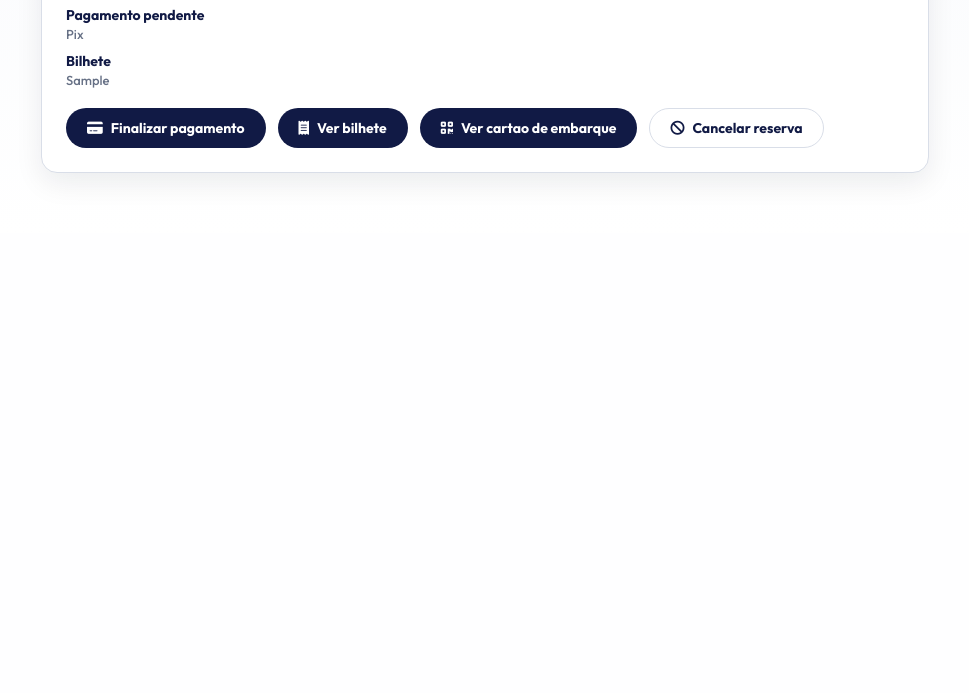
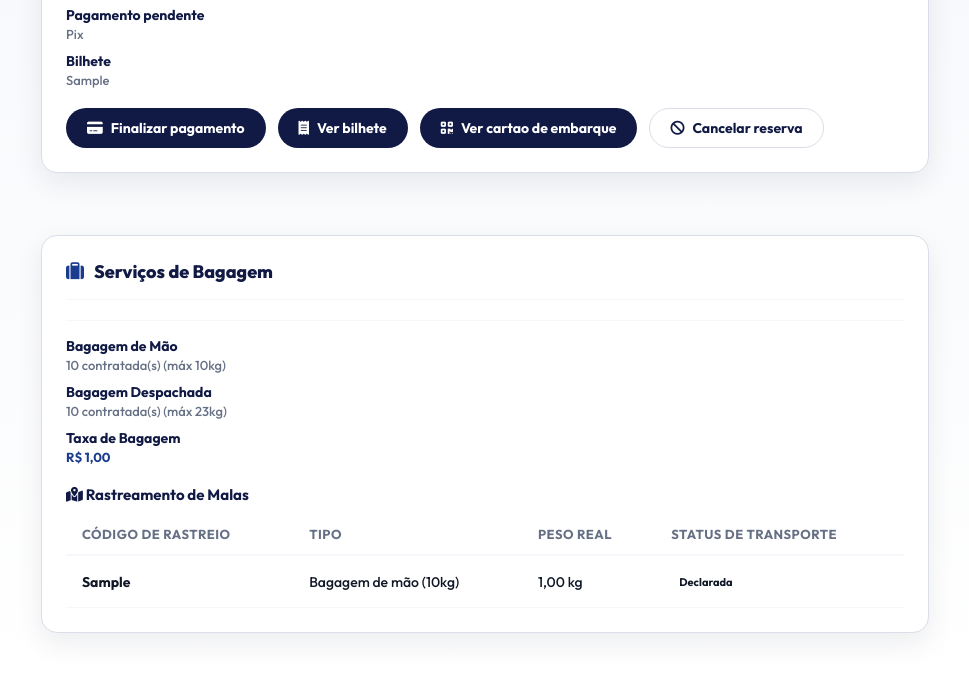
Before and after one commit to Guilhermefrv/projeto_aeroporto, a Django app: page /reservas/1/ in a window 1280 px wide. Shown: the part 809-1502 px from the top of the page, without its empty margins (311-1280 px from the left). Before the commit the page ends 987 px from the top, so only its background shows below. Run offline with Django 5.2, Linux system fonts and the light colour scheme; a user stored in the database is signed in; tables that the repository leaves empty hold one stand-in row (values such as "Sample post").

Commit message:
feat: adiciona fluxo para bagagem

```diff
--- a/skybridgeapp/models.py
+++ b/skybridgeapp/models.py
@@ -1,5 +1,7 @@
+from decimal import Decimal
 from django.db import models
 from django.contrib.auth.models import AbstractUser
+
 
 
 class UsuarioCustomizado(AbstractUser):
@@ -402,6 +404,21 @@ class Reserva(models.Model):
     )
     assento = models.CharField(max_length=10, verbose_name='Assento')
     status = models.CharField(max_length=20, choices=STATUS, verbose_name='Status')
+    quantidade_bagagem_mao = models.PositiveIntegerField(
+        default=1,
+        verbose_name='Quantidade de bagagem de mão',
+    )
+    quantidade_bagagem_despachada = models.PositiveIntegerField(
+        default=0,
+        verbose_name='Quantidade de bagagem despachada',
+    )
+    taxa_bagagem = models.DecimalField(
+        max_digits=8,
+        decimal_places=2,
+        default=Decimal('0.00'),
+        verbose_name='Taxa de bagagem',
+    )
+
 
     def __str__(self):
         return f"Reserva #{self.id} — {self.passageiro.nome} / Voo {self.voo.numero_voo}"
@@ -471,8 +488,13 @@ class Bagagem(models.Model):
     Bagagem agora vinculada a uma Reserva (e portanto a um Voo específico).
     Possui número de rastreio único gerado automaticamente.
     """
+    TIPOS = [
+        ('mao', 'Bagagem de mão (10kg)'),
+        ('despachada', 'Bagagem despachada (23kg)'),
+    ]
     STATUS = [
-        ('despachada', 'Despachada'),
+        ('declarada', 'Declarada'),
+        ('recebida', 'Recebida no balcão'),
         ('em_transito', 'Em trânsito'),
         ('entregue', 'Entregue'),
     ]
@@ -482,13 +504,31 @@ class Bagagem(models.Model):
         related_name='bagagens',
         verbose_name='Reserva',
     )
-    peso = models.DecimalField(max_digits=5, decimal_places=2, verbose_name='Peso (kg)')
-    status = models.CharField(max_length=20, choices=STATUS, verbose_name='Status')
+    tipo = models.CharField(
+        max_length=20,
+        choices=TIPOS,
+        default='despachada',
+        verbose_name='Tipo',
+    )
+    peso = models.DecimalField(
+        max_digits=5,
+        decimal_places=2,
+        null=True,
+        blank=True,
+        verbose_name='Peso (kg)',
+    )
+    status = models.CharField(
+        max_length=20,
+        choices=STATUS,
+        default='declarada',
+        verbose_name='Status',
+    )
     numero_rastreio = models.CharField(
         max_length=20,
         unique=True,
         verbose_name='Número de rastreio',
     )
+
 
     def __str__(self):
         return f"Bagagem {self.numero_rastreio} — {self.reserva.passageiro.nome}"
--- a/skybridgeapp/templates/detalhe_reserva.html
+++ b/skybridgeapp/templates/detalhe_reserva.html
@@ -183,7 +183,74 @@
                     {% endif %}
                 </div>
             </section>
+
+            <section class="section-card" style="margin-top: 30px;">
+                <div class="section-header">
+                    <h3><i class="fa-solid fa-suitcase"></i> Serviços de Bagagem</h3>
+                </div>
+                <div class="profile-details">
+                    <div class="profile-item">
+                        <strong>Bagagem de Mão</strong>
+                        <span>{{ reserva.quantidade_bagagem_mao }} contratada(s) (máx 10kg)</span>
+                    </div>
+                    <div class="profile-item">
+                        <strong>Bagagem Despachada</strong>
+                        <span>{{ reserva.quantidade_bagagem_despachada }} contratada(s) (máx 23kg)</span>
+                    </div>
+                    {% if reserva.taxa_bagagem > 0 %}
+                        <div class="profile-item">
+                            <strong>Taxa de Bagagem</strong>
+                            <span style="font-weight: 700; color: var(--blue);">R$ {{ reserva.taxa_bagagem }}</span>
+                        </div>
+                    {% endif %}
+                </div>
+
+                {% if reserva.bagagens.all %}
+                    <h4 style="margin: 20px 0 10px 0; color: var(--navy); font-size: 15px;"><i class="fa-solid fa-map-location-dot"></i> Rastreamento de Malas</h4>
+                    <div class="table-responsive">
+                        <table class="custom-table" style="font-size: 13px;">
+                            <thead>
+                                <tr>
+                                    <th>Código de Rastreio</th>
+                                    <th>Tipo</th>
+                                    <th>Peso Real</th>
+                                    <th>Status de Transporte</th>
+                                </tr>
+                            </thead>
+                            <tbody>
+                                {% for b in reserva.bagagens.all %}
+                                    <tr>
+                                        <td><strong>{{ b.numero_rastreio }}</strong></td>
+                                        <td>{{ b.get_tipo_display }}</td>
+                                        <td>
+                                            {% if b.peso %}
+                                                {{ b.peso }} kg
+                                            {% else %}
+                                                -
+                                            {% endif %}
+                                        </td>
+                                        <td>
+                                            <span class="badge-status status-{{ b.status }}" style="font-size: 11px; padding: 2px 8px;">
+                                                {{ b.get_status_display }}
+                                            </span>
+                                        </td>
+                                    </tr>
+                                {% endfor %}
+                            </tbody>
+                        </table>
+                    </div>
+                {% endif %}
+
+                {% if not reserva.checkin_jornada %}
+                    <div class="quick-actions" style="margin-top: 20px;">
+                        <a href="{% url 'selecionar_bagagem' reserva.id %}" class="btn-action secondary">
+                            <i class="fa-solid fa-suitcase"></i> Alterar / Adicionar Bagagem
+                        </a>
+                    </div>
+                {% endif %}
+            </section>
         </main>
+
     </div>
 </body>
 </html>
--- a/skybridgeapp/templates/reserva_sucesso.html
+++ b/skybridgeapp/templates/reserva_sucesso.html
@@ -213,6 +213,10 @@
                 <i class="fa-solid fa-receipt" aria-hidden="true"></i>
             </a>
             {% endif %}
+            <a class="primary-button" href="{% url 'selecionar_bagagem' reserva.id %}" style="background: var(--blue); border-color: var(--blue);">
+                Adicionar Bagagem
+                <i class="fa-solid fa-suitcase" aria-hidden="true"></i>
+            </a>
             <a class="primary-button" href="{% url 'dashboard_passageiro' %}">
                 Ir para Minhas viagens
                 <i class="fa-solid fa-arrow-right" aria-hidden="true"></i>
--- a/skybridgeapp/urls.py
+++ b/skybridgeapp/urls.py
@@ -39,4 +39,6 @@ urlpatterns = [
     path('dashboard/administrador/', views.dashboard_administrador, name='dashboard_administrador'),
     path('check-in/', views.checkin_landing, name='checkin_landing'),
     path('skypass/', views.skypass_landing, name='skypass_landing'),
+    path('reservas/<int:reserva_id>/bagagem/', views.selecionar_bagagem, name='selecionar_bagagem'),
+    path('bagagens/<int:bagagem_id>/atualizar/', views.atualizar_bagagem_operacional, name='atualizar_bagagem_operacional'),
 ]
--- a/skybridgeapp/views.py
+++ b/skybridgeapp/views.py
@@ -1211,13 +1211,31 @@ def _pagamento_efetivo_reserva(reserva):
     return getattr(reserva, 'pagamento', None)
 
 
+def _calcular_taxa_bagagem(quantidade_despachada):
+    if quantidade_despachada <= 0:
+        return Decimal('0.00')
+
+    precos = [Decimal('90.00'), Decimal('120.00')]
+    total = Decimal('0.00')
+
+    for i in range(quantidade_despachada):
+        if i < len(precos):
+            total += precos[i]
+        else:
+            total += Decimal('150.00')
+    return total
+
+
 def _valor_total_reserva(reserva):
     tarifa = _tarifa_preferida(reserva.voo, reserva.classe_tarifa or None)
     if not tarifa:
         return None
 
     quantidade = max(1, reserva.quantidade_passageiros or 1)
-    return (tarifa.preco_base + tarifa.taxas) * quantidade
+    base_total = (tarifa.preco_base + tarifa.taxas) * quantidade
+    taxa_bagagem = getattr(reserva, 'taxa_bagagem', Decimal('0.00')) or Decimal('0.00')
+    return base_total + taxa_bagagem
+
 
 
 def _valor_total_reservas(reservas):
@@ -2073,7 +2091,9 @@ def dashboard_funcionario(request):
         'bagagens': bagagens,
         'portoes': portoes,
         'status_choices': Voo.STATUS,
+        'status_choices_bagagem': Bagagem.STATUS,
     })
+
 
 
 @login_required
@@ -2222,3 +2242,107 @@ def skypass_landing(request):
     }
     _add_account_context(request, context)
     return render(request, 'skypass_landing.html', context)
+
+
+@login_required
+def selecionar_bagagem(request, reserva_id):
+    reserva = get_object_or_404(
+        Reserva.objects.select_related('passageiro__usuario', 'voo__aeronave', 'voo__portao'),
+        pk=reserva_id,
+    )
+    if reserva.passageiro.usuario_id != request.user.id and not request.user.is_staff:
+        return _redirect_to_user_dashboard(request.user)
+
+    if _checkin_da_reserva(reserva):
+        messages.error(request, 'Não é possível alterar as bagagens após a realização do check-in.')
+        return redirect('detalhe_reserva', reserva_id=reserva.id)
+
+    if request.method == 'POST':
+        try:
+            qtd_mao = int(request.POST.get('quantidade_bagagem_mao', 1))
+            qtd_despachada = int(request.POST.get('quantidade_bagagem_despachada', 0))
+        except ValueError:
+            qtd_mao = 1
+            qtd_despachada = 0
+
+        qtd_mao = min(max(0, qtd_mao), 1)
+        qtd_despachada = min(max(0, qtd_despachada), 3)
+
+        taxa = _calcular_taxa_bagagem(qtd_despachada)
+
+        with transaction.atomic():
+            reserva.quantidade_bagagem_mao = qtd_mao
+            reserva.quantidade_bagagem_despachada = qtd_despachada
+            reserva.taxa_bagagem = taxa
+            reserva.save(update_fields=['quantidade_bagagem_mao', 'quantidade_bagagem_despachada', 'taxa_bagagem'])
+
+            # Sincroniza bagagens de mão
+            bagagens_mao = list(reserva.bagagens.filter(tipo='mao'))
+            if len(bagagens_mao) < qtd_mao:
+                for _ in range(qtd_mao - len(bagagens_mao)):
+                    Bagagem.objects.create(
+                        reserva=reserva,
+                        tipo='mao',
+                        status='declarada',
+                        numero_rastreio=f"SB-BAG-{uuid.uuid4().hex[:8].upper()}",
+                    )
+            elif len(bagagens_mao) > qtd_mao:
+                for b in bagagens_mao[qtd_mao:]:
+                    b.delete()
+
+            # Sincroniza bagagens despachadas
+            bagagens_desp = list(reserva.bagagens.filter(tipo='despachada'))
+            if len(bagagens_desp) < qtd_despachada:
+                for _ in range(qtd_despachada - len(bagagens_desp)):
+                    Bagagem.objects.create(
+                        reserva=reserva,
+                        tipo='despachada',
+                        status='declarada',
+                        numero_rastreio=f"SB-BAG-{uuid.uuid4().hex[:8].upper()}",
+                    )
+            elif len(bagagens_desp) > qtd_despachada:
+                for b in bagagens_desp[qtd_despachada:]:
+                    if b.status == 'declarada':
+                        b.delete()
+
+            messages.success(request, 'Opções de bagagem salvas com sucesso.')
+            return redirect('detalhe_reserva', reserva_id=reserva.id)
+
+    prices_list = [
+        {'qty': 0, 'price': Decimal('0.00')},
+        {'qty': 1, 'price': Decimal('90.00')},
+        {'qty': 2, 'price': Decimal('210.00')},
+        {'qty': 3, 'price': Decimal('360.00')},
+    ]
+    context = {
+        'asset_version': LANDING_CONTEXT['asset_version'],
+        'nav_items': LANDING_CONTEXT['nav_items'],
+        'reserva': reserva,
+        'prices_list': prices_list,
+    }
+    _add_account_context(request, context)
+    return render(request, 'selecionar_bagagem.html', context)
+
+
+@login_required
+@require_POST
+def atualizar_bagagem_operacional(request, bagagem_id):
+    if not _can_access_dashboard(request.user, 'funcionario'):
+        return _redirect_to_user_dashboard(request.user)
+
+    bagagem = get_object_or_404(Bagagem, pk=bagagem_id)
+    peso_str = request.POST.get('peso')
+    status_val = request.POST.get('status')
+
+    try:
+        if peso_str:
+            bagagem.peso = Decimal(peso_str)
+    except (ValueError, TypeError):
+        pass
+
+    if status_val in dict(Bagagem.STATUS):
+        bagagem.status = status_val
+
+    bagagem.save()
+    messages.success(request, f'Bagagem {bagagem.numero_rastreio} atualizada com sucesso.')
+    return redirect('dashboard_funcionario')
```
Also changed, not shown: skybridgeapp/templates/painel_funcionario.html (+20 -9 lines), skybridgeapp/templates/painel_passageiro.html (+21 -17 lines), skybridgeapp/templates/selecionar_bagagem.html (added, +311 -0 lines), skybridgeapp/tests.py (+100 -0 lines), skybridgeapp/migrations/0006_bagagem_tipo_reserva_quantidade_bagagem_despachada_and_more.py (added).
